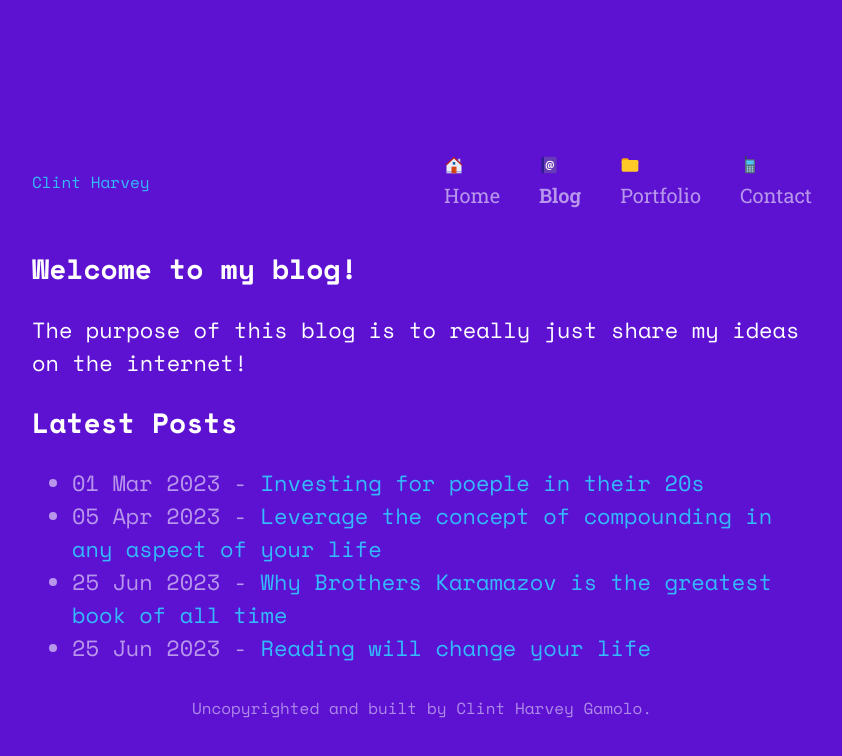
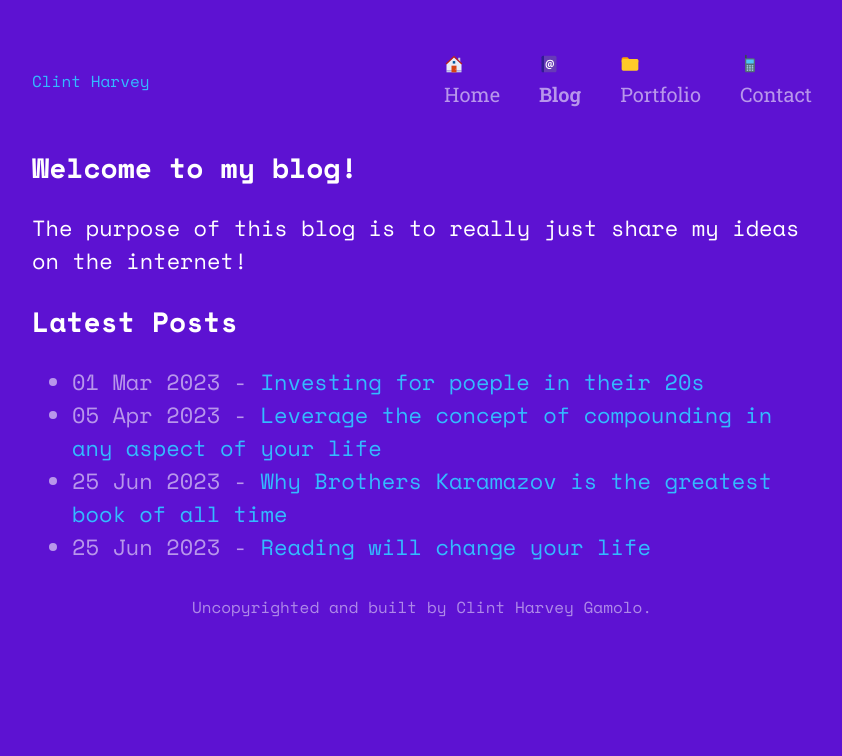
Before and after one commit to clintafk/personal-site, a React (Vite) app: page /blog in a window 1280 px wide. Shown: the top 756 px of the page, without its empty margins (218-1060 px from the left). Built offline with nearby package versions, Linux system fonts and the light colour scheme.

Commit message:
Style: Fixed error page message formatting issue

```diff
--- a/src/styles/ErrorPage.css
+++ b/src/styles/ErrorPage.css
@@ -1,5 +1,11 @@
 .error-message {
+    width: 100%;
+    height: 100vh;
     color: #FFFFFF;
+    display: flex;
+    justify-content: center;
+    flex-direction: column;
+    align-items: center;
 }
 
 .error-message h1 {
@@ -16,11 +22,3 @@
     font-weight: 400;
     margin: 0;
 }
-
-body {
-    display: flex;
-    justify-content: center;
-    align-items: center;
-
-
-}
```
